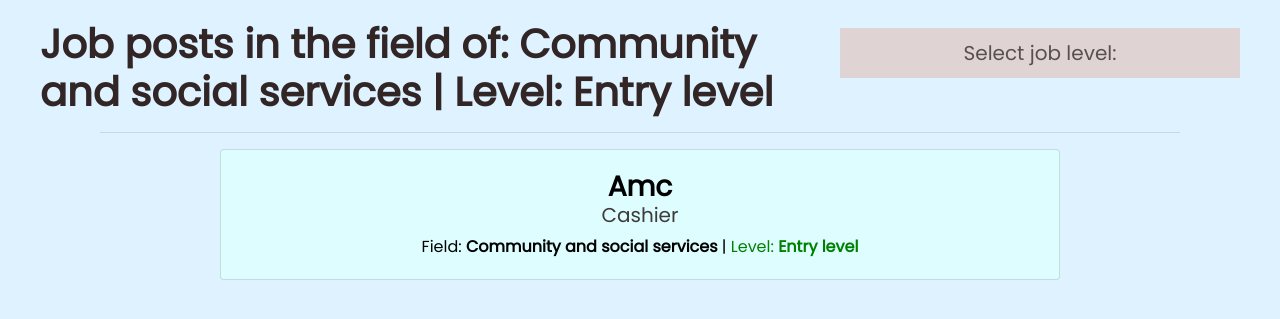
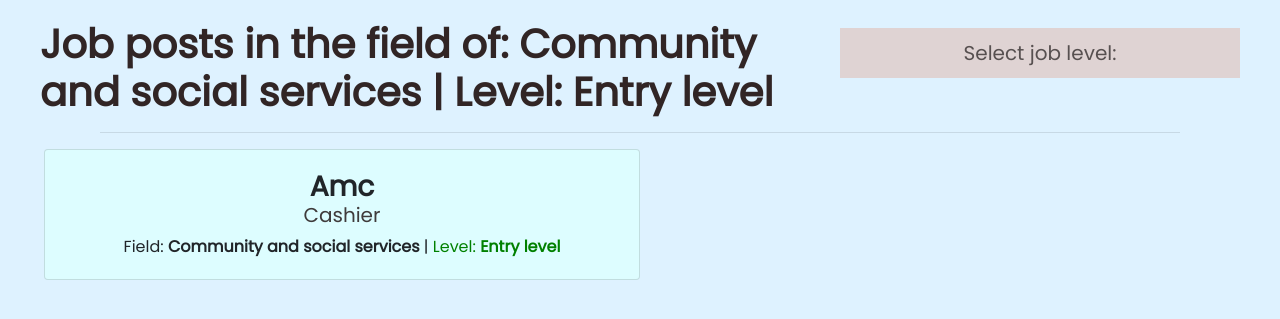
Before and after one commit to B-A-Programs/Final-project-CS50W, a Django app: a page that uses JobFinder/JobFinderApp/templates/JobFinderApp/posts.html in a window 1280 px wide. Shown: the part 58-377 px from the top of the page. Run offline with Django 4.2, Linux system fonts and the light colour scheme; data comes from the database, SQL or seed files in the repository; both versions use the stored data as it was after the commit; some libraries are stand-ins or nearby versions.

Commit message:
Visual update

```diff
--- a/JobFinder/JobFinderApp/templates/JobFinderApp/posts.html
+++ b/JobFinder/JobFinderApp/templates/JobFinderApp/posts.html
@@ -24,16 +24,17 @@
         {% endif %}
         <hr style="width: 90%;">
 
+        <div class="row m-1">
         {% for post in posts %}
-            <a href="{% url 'post' post.id %}" style="text-decoration: none; color: black;">
-            <div class="card post" style="width: 70%; margin-left: 15%;">
-                <div class="card-body pb-1">
-                    <h3 class="card-title mb-0"><strong>{{ post.user.username }}</strong></h3>
-                    <h5 style="color: rgb(63, 59, 59);">{{ post.title }}</h5>
-                    <p class="mt-1">Field: <strong>{{ post.field }}</strong> | <span style="color: {{ post.color }}">Level: <strong>{{ post.level }}</strong></span></p>
-                </div>
+            <div class="card post col-12 col-md-6">
+                <a href="{% url 'post' post.id %}" style="text-decoration: none; color: black;"></a>
+                    <div class="card-body pb-1">
+                        <h3 class="card-title mb-0"><strong>{{ post.user.username }}</strong></h3>
+                        <h5 style="color: rgb(63, 59, 59);">{{ post.title }}</h5>
+                        <p class="mt-1">Field: <strong>{{ post.field }}</strong> | <span style="color: {{ post.color }}">Level: <strong>{{ post.level }}</strong></span></p>
+                    </div>
+                </a>
             </div>
-            </a>
         {% empty %}
             <div style="padding-left: 1%;">
                 {% if title != "All posts" %}
@@ -43,5 +44,6 @@
                 {% endif %}
             </div>
         {% endfor %}
+        </div>
     </div>
 {% endblock %}
```
Also changed, not shown: JobFinder/db.sqlite3.
